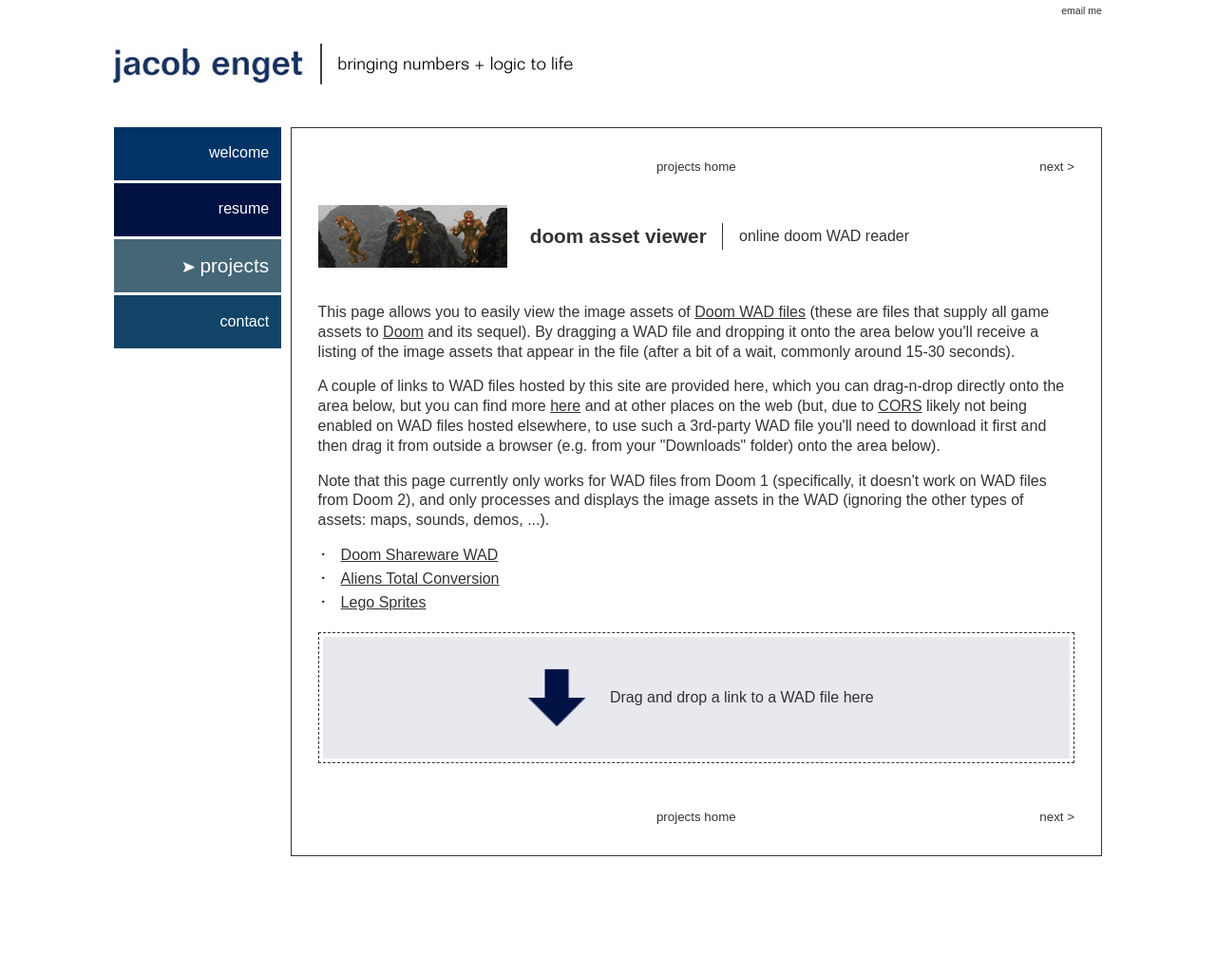
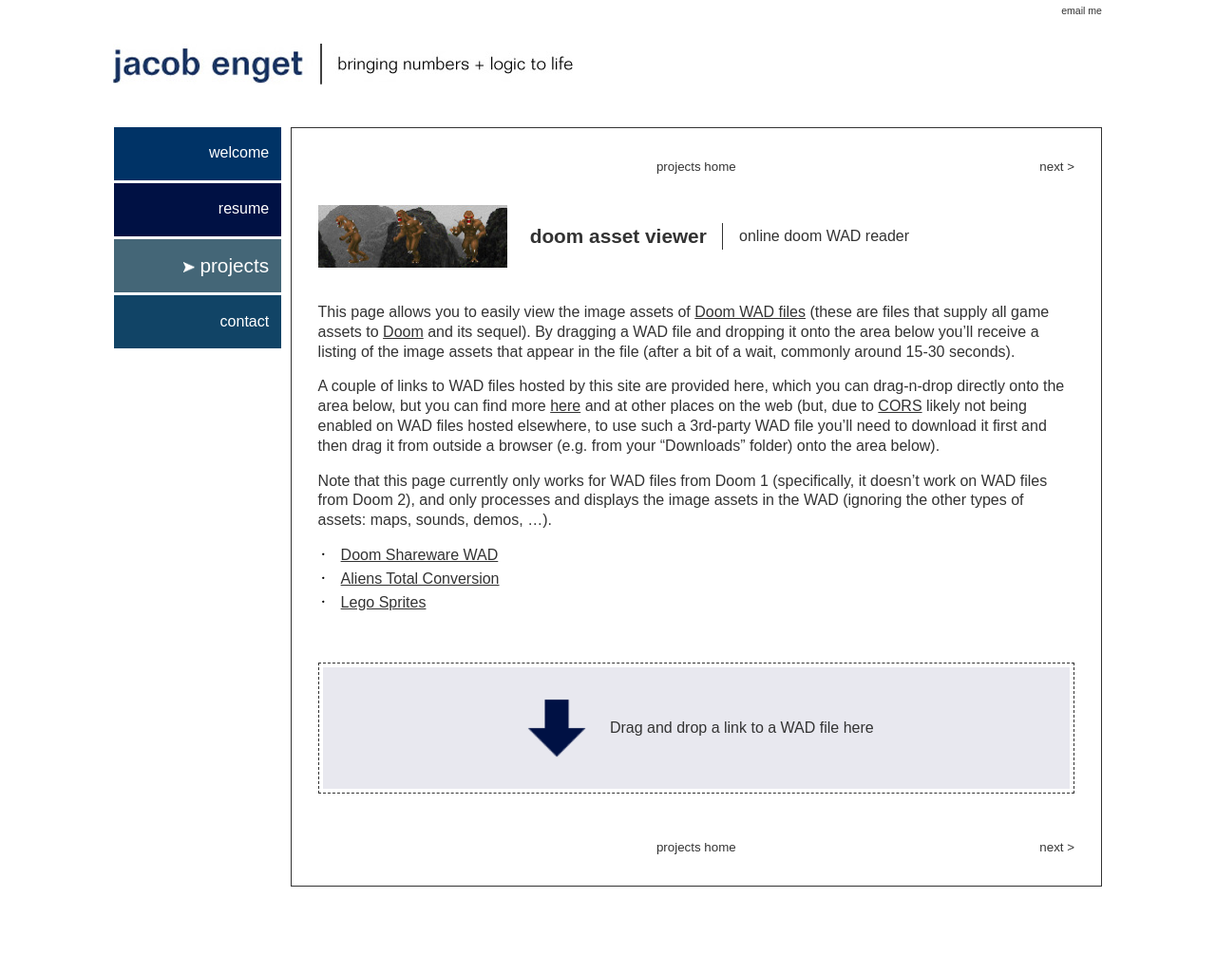
Before and after one commit to jacobenget/jacobenget.github.io, a Jekyll site: the page built from docs/_projects/1-doomWadReader.md, in a window 1280 px wide. Shown: the whole page at 95% size. Built offline with Jekyll 4.4.1, drawn with Linux system fonts in a browser that asks for light colours; nearby versions of some CDN libraries; a script that is not in the unit is left out; before the commit the page ends 992 px from its top, so only the background shows below that.

Commit message:
Converted DoomWadReader page to markdown

```diff
--- a/docs/_projects/1-doomWadReader.html
+++ b/docs/_projects/1-doomWadReader.md
@@ -10,29 +10,26 @@
 <script src="https://code.jquery.com/jquery-1.11.3.min.js" type="text/javascript"></script>
 <script src="https://code.jquery.com/ui/1.11.4/jquery-ui.min.js" type="text/javascript"></script>
 
-<p>
 This page allows you to easily view the image assets of <a href="https://en.wikipedia.org/wiki/Doom_WAD">Doom WAD files</a>
 (these are files that supply all game assets to <a href="https://en.wikipedia.org/wiki/Doom_(1993_video_game)">Doom</a> and its sequel).
 By dragging a WAD file and dropping it onto the area below you'll receive a listing of the image assets that appear in the file
 (after a bit of a wait, commonly around 15-30 seconds).
-</p>
-<p>
+
 A couple of links to WAD files hosted by this site are provided here, which you can drag-n-drop directly onto the area below,
 but you can find more <a href="http://www.doomwadstation.net/idgames/index.php?folder=ZG9vbS9tZWdhd2Fkcw==">here</a> and at other places on the web
 (but, due to <a href="https://en.wikipedia.org/wiki/Cross-origin_resource_sharing">CORS</a> likely not being enabled on WAD files hosted elsewhere,
 to use such a 3rd-party WAD file you'll need to download it first and then drag it from outside a browser (e.g. from your "Downloads" folder) onto the area below).
-</p>
-<p>
+
 Note that this page currently only works for WAD files from Doom 1 (specifically, it doesn't work on WAD files from Doom 2), and only processes and displays the image assets in the WAD (ignoring the other types of assets: maps, sounds, demos, ...).
-</p>
-<ul>
-    <li><div><a draggable="true" href="/assets/files/doom_wads/doom1.wad.zip">Doom Shareware WAD</a></div></li>
-    <li><div><a draggable="true" href="/assets/files/doom_wads/alientc1.zip">Aliens Total Conversion</a></div></li>
-    <li><div><a draggable="true" href="/assets/files/doom_wads/ldsprts.zip">Lego Sprites</a></div></li>
-</ul>
+
+- <a draggable="true" href="/assets/files/doom_wads/doom1.wad.zip">Doom Shareware WAD</a>
+- <a draggable="true" href="/assets/files/doom_wads/alientc1.zip">Aliens Total Conversion</a>
+- <a draggable="true" href="/assets/files/doom_wads/ldsprts.zip">Lego Sprites</a>
+
+<br/>
+
 <script src="/assets/js/projects/doomWadReader/jszip.js"></script>
 <script src="/assets/js/projects/doomWadReader/setup_ui_interactions.js" type="text/javascript"></script>
-<br/>
 <div id="dropWadHere">
     <div class="inner">
         <div class="contents"> <!-- This div element is entirely swapped out in during the processing of a WAD file, after drag-n-drop completes -->
```
